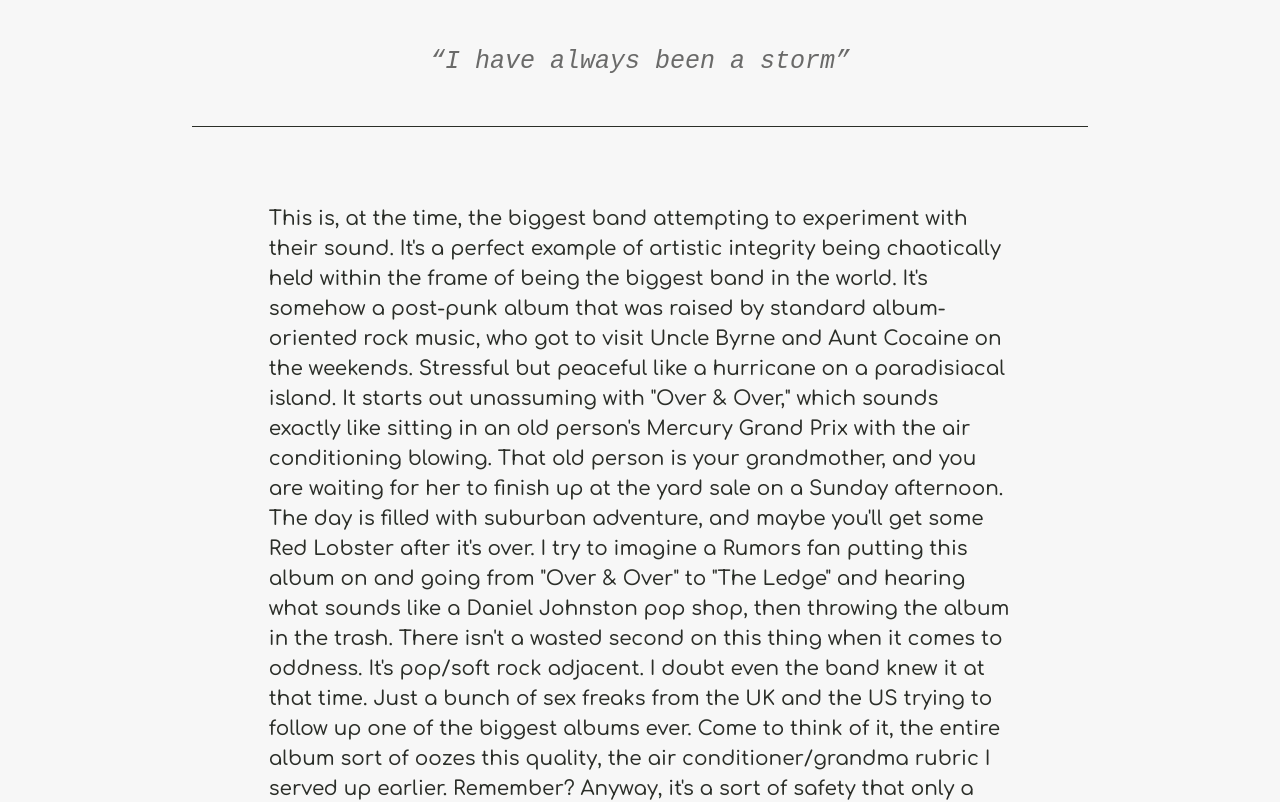
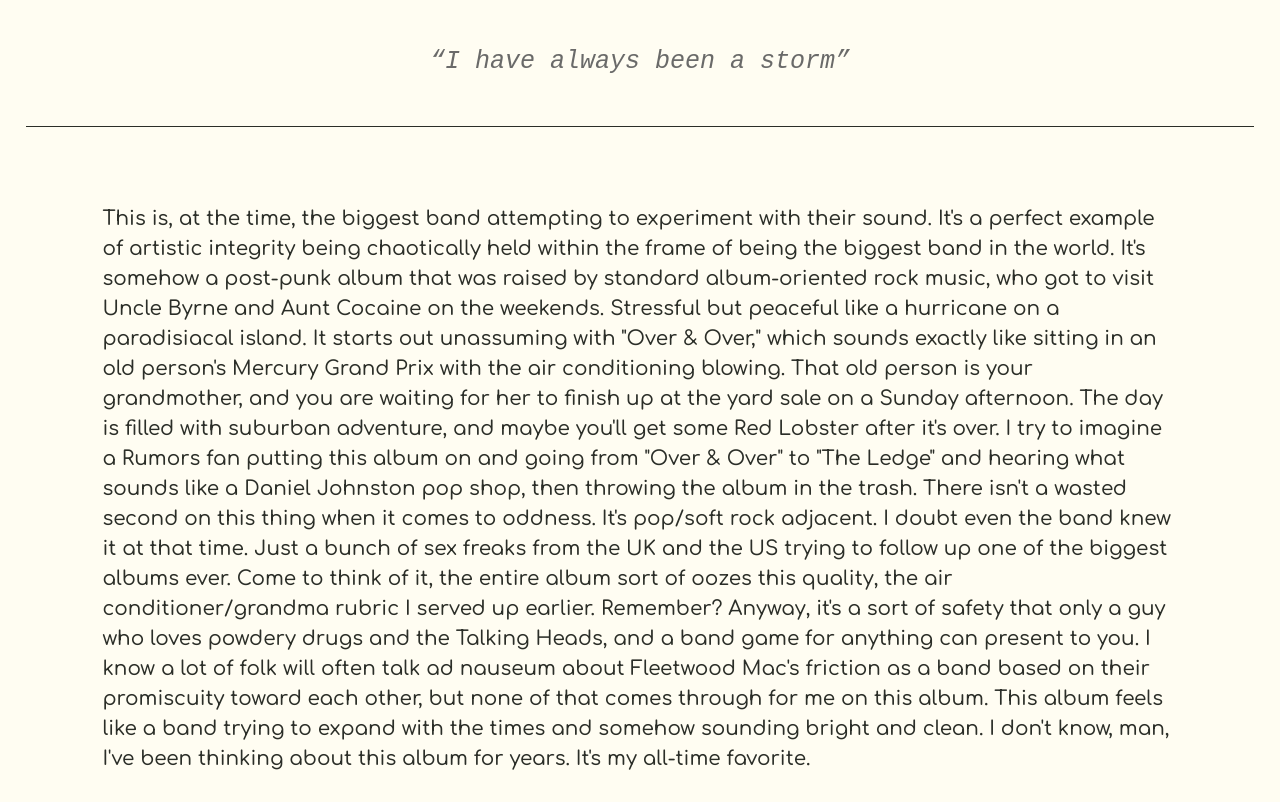
Before and after one commit to GiorgioMotorola/No-Static-A-Music-Review-Website, a Vue app: page /1 in a window 1280 px wide. Shown: the part 1540-2342 px from the top of the page. Built offline with nearby package versions, Linux system fonts and the light colour scheme.

Commit message:
bg change and margin for review reduced

```diff
--- a/src/assets/base.css
+++ b/src/assets/base.css
@@ -1,5 +1,5 @@
 * {
-  background-color: rgb(247,247,247);
+  background-color: #FFFDF2;
   font-family: 'Comfortaa', sans-serif;
   margin: 0;
 }
--- a/src/components/AlbumDetail.vue
+++ b/src/components/AlbumDetail.vue
@@ -270,8 +270,8 @@
     margin-top: 50px;
     font-size: 20px;
     padding: 6%;
-    margin-left: 15%;
-    margin-right: 15%;
+    margin-left: 2%;
+    margin-right: 2%;
     line-height: 1.2;
     border-top: 1px solid rgb(43,46,40);
     border-bottom: 1px solid rgb(43,46,40);
```
